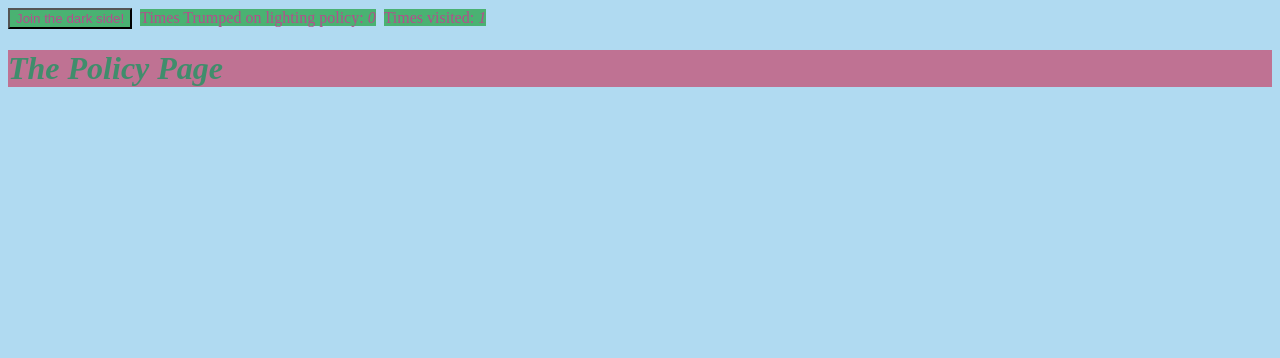
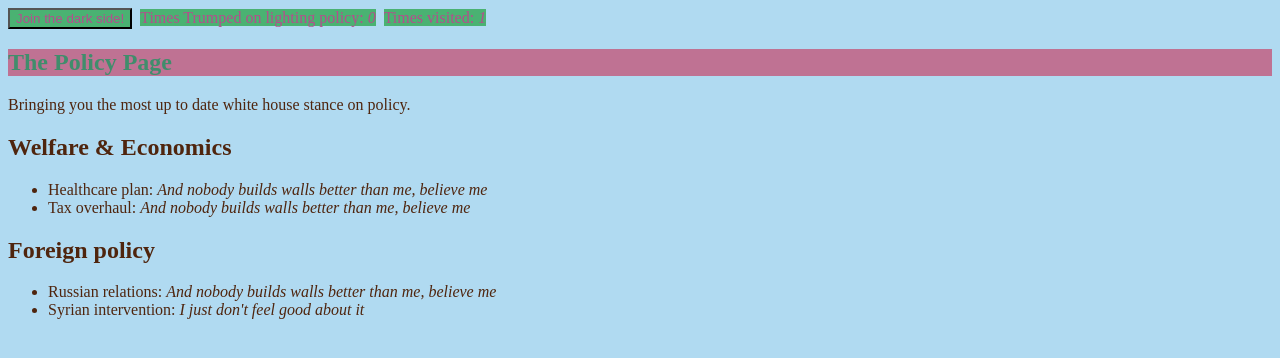
Before and after one commit to lordcrekit/MI-449-SS17-740-js-localstorage-wMUDce, a website: page index.html in a window 1280 px wide. Drawn offline with nearby package versions, Linux system fonts and the light colour scheme; files that its build step writes are made by us from their sources; a web font is replaced by a local one.

Commit message:
Now watches policy change!

```diff
--- /dev/null
+++ b/asserts/policy.js
@@ -0,0 +1,27 @@
+// Sets all elements with the class 'policy' to have the proper policy set.
+var eles = document.getElementsByClassName('policy')
+for (var i = 0; i < eles.length; i++) {
+  watchPolicy(eles[i])
+}
+
+function watchPolicy(element) {
+  setInterval(function () {
+    element.textContent = fetchPolicy()
+  }, Math.random()*1500+1000)
+}
+
+
+var policies = [
+  'Any negative polls are fake news',
+  'And nobody builds walls better than me, believe me',
+  'Some, I assume, are good people',
+  'I just don\'t feel good about it',
+  'very smart'
+]
+
+/**
+ * Carefully determine the current Whitehouse policy on the issue
+ */
+function fetchPolicy() {
+  return policies[Math.floor(Math.random() * policies.length)]
+}
--- a/index.html
+++ b/index.html
@@ -10,12 +10,30 @@
     <nav>
       <input id="trumpButton" onclick="TrumpOnLightingPolicy()" type="button" value="Join the dark side!"/>
       <label>Times Trumped on lighting policy: <em id="trumpCount"></em></label>
-      <label>Times visited: <em id="visitCount"</em></label>
+      <label>Times visited: <em id="visitCount"></em></label>
     </nav>
-    <h1>The Policy Page</h1>
+    <article>
+      <header><h1>The Policy Page</h1></header>
+    <p>Bringing you the most up to date white house stance on policy.</p>
+    <section>
+      <header><h2>Welfare & Economics</h2></header>
+      <ul>
+        <li>Healthcare plan: <em class="policy">Loading...</em></li>
+        <li>Tax overhaul: <em class="policy">Loading...</em></li>
+      </ul>
+    </section>
+    <section>
+      <header><h2>Foreign policy</h2></header>
+      <ul>
+        <li>Russian relations: <em class="policy">Loading...</em></li>
+        <li>Syrian intervention: <em class="policy">Loading...</em></li>
+      </ul>
+    </section>
+    </article>
 
     <!-- Scripts xD -->
     <script src="./asserts/visitCount.js"></script>
+    <script src="./asserts/policy.js"></script>
     <script src="./asserts/lightdark.js"></script>
     <script>SetTheMood()</script>
   </body>
```
